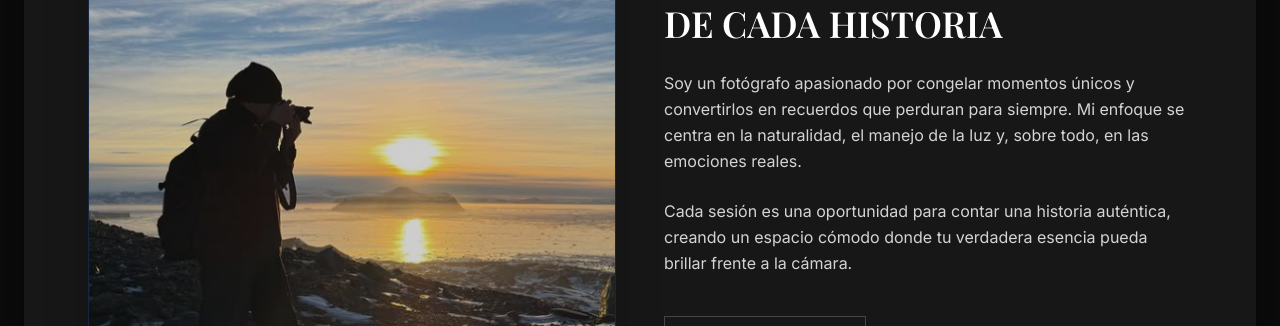
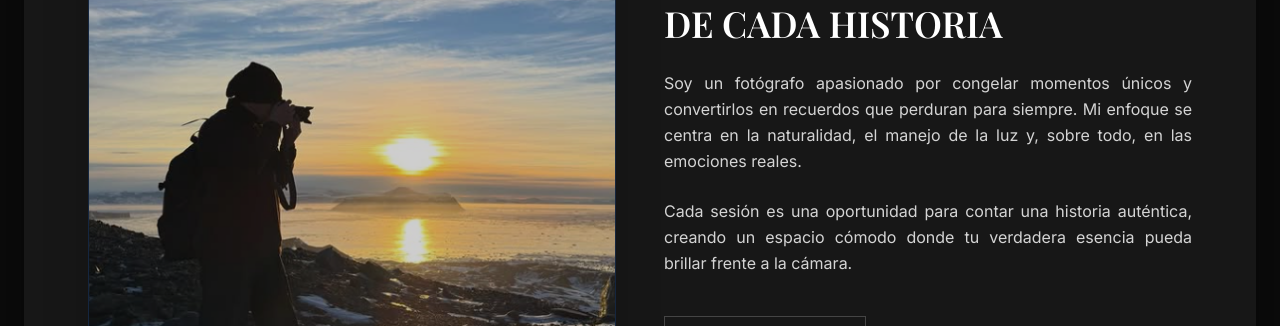
Before and after one commit to leandrocalfin/Portfolio-Fotografo, a React (Vite) app in the folder frontend/: page / in a window 1280 px wide. Shown: the part 1177-1503 px from the top of the page. Built offline with nearby package versions, Linux system fonts and the light colour scheme; no server answers; a web font is replaced by a local one.

Commit message:
Texto de sobre mi justificado desde tablet

```diff
--- a/frontend/src/pages/SobreMi.jsx
+++ b/frontend/src/pages/SobreMi.jsx
@@ -228,8 +228,10 @@ const SobreMi = () => {
 
                 text-xs
                 leading-relaxed
+                text-left
 
                 sm:text-sm
+                sm:text-justify
 
                 md:text-[13px]
                 md:leading-6
```
